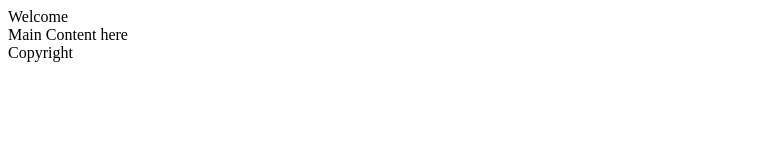
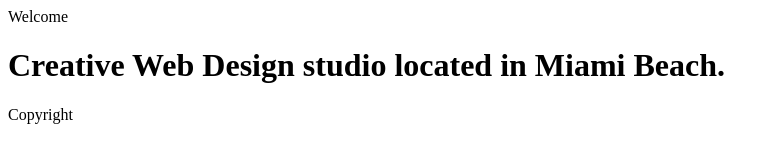
Before and after one commit to faisalzr/GWDA133FA16, a plain HTML site: page index.html in a window 1280 px wide. Shown: the whole page, without its empty margins (0-779 px from the left). Drawn offline with Linux system fonts and the light colour scheme.

Commit message:
Update index.html

```diff
--- a/index.html
+++ b/index.html
@@ -4,7 +4,7 @@
 Welcome
 </header>
 <main>
-  Main Content here
+  <h1>Creative Web Design studio located in Miami Beach.</h1>
 </main>
 <footer>
   Copyright
```
